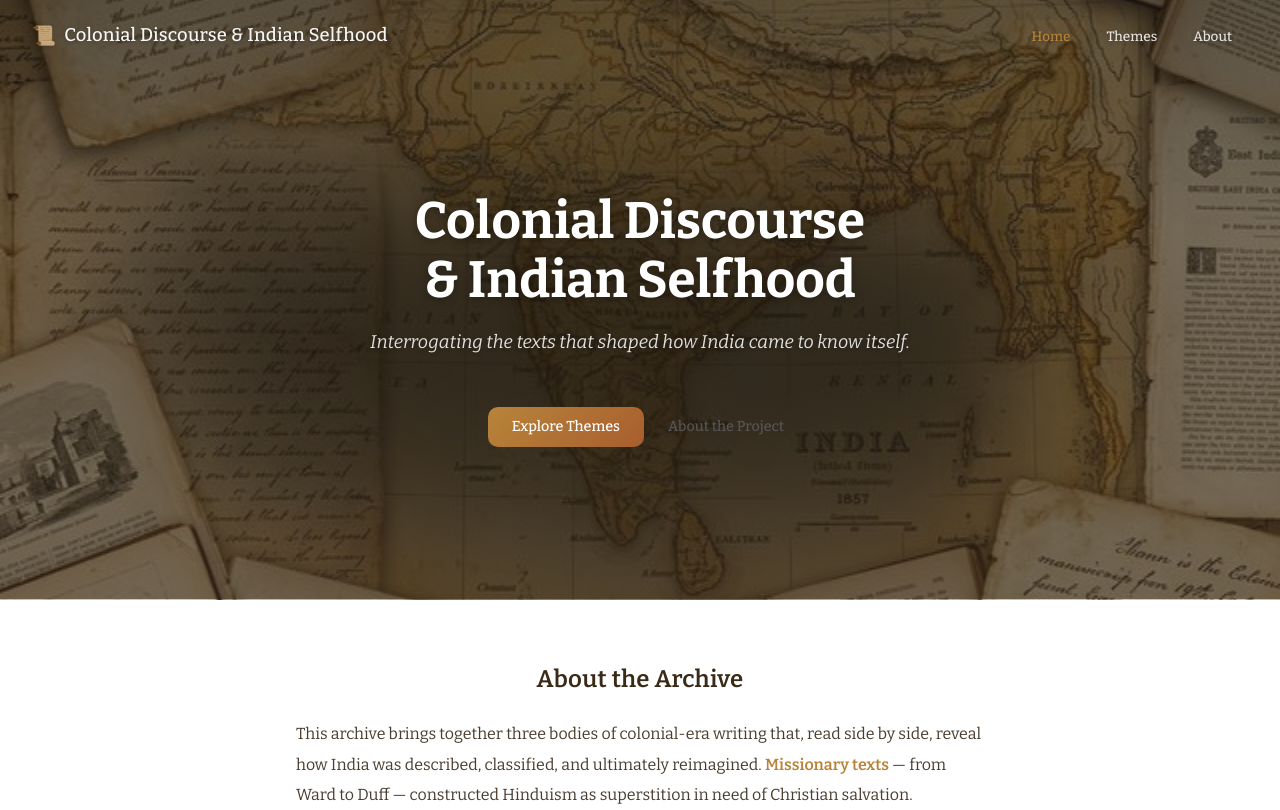
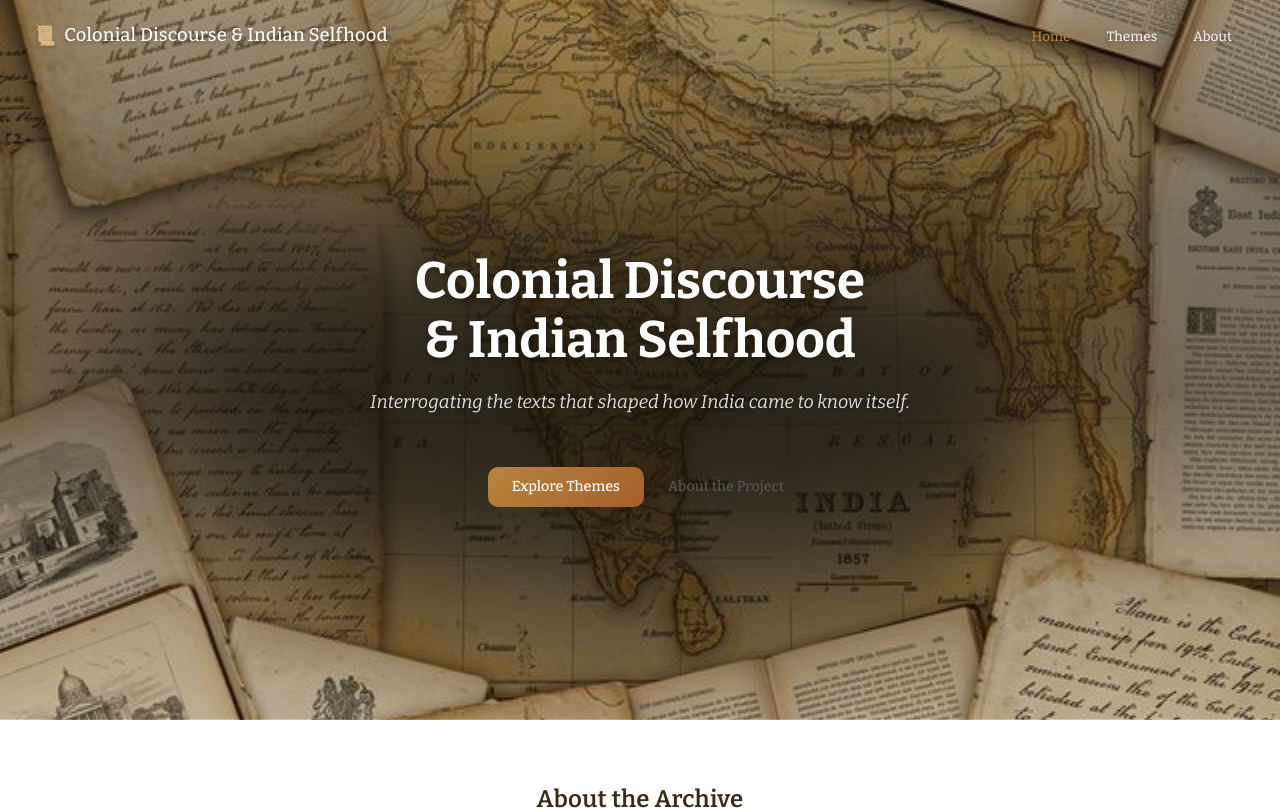
Before and after one commit to mm28055/missionary-literature-db, a Next.js app: page / in a window 1280 px wide. Shown: the top 810 px of the page. Built offline with nearby package versions, Linux system fonts and the light colour scheme; no server answers; the database is empty.

Commit message:
style: reduce hero overlay darkness and increase height to show full India map

```diff
--- a/src/app/page.module.css
+++ b/src/app/page.module.css
@@ -8,7 +8,7 @@
   overflow: hidden;
   border-bottom: 1px solid rgba(184, 132, 58, 0.15);
   margin-top: calc(-1 * var(--nav-height));
-  min-height: 75vh;
+  min-height: 90vh;
   display: flex;
   flex-direction: column;
   align-items: center;
@@ -20,9 +20,11 @@
   position: absolute;
   inset: 0;
   background: linear-gradient(180deg,
-      rgba(30, 25, 18, 0.7) 0%,
-      rgba(40, 32, 22, 0.6) 40%,
-      rgba(50, 40, 28, 0.65) 100%);
+      rgba(30, 25, 18, 0.35) 0%,
+      rgba(30, 25, 18, 0.55) 30%,
+      rgba(30, 25, 18, 0.55) 55%,
+      rgba(30, 25, 18, 0.3) 80%,
+      rgba(30, 25, 18, 0.2) 100%);
   pointer-events: none;
 }
 
```
